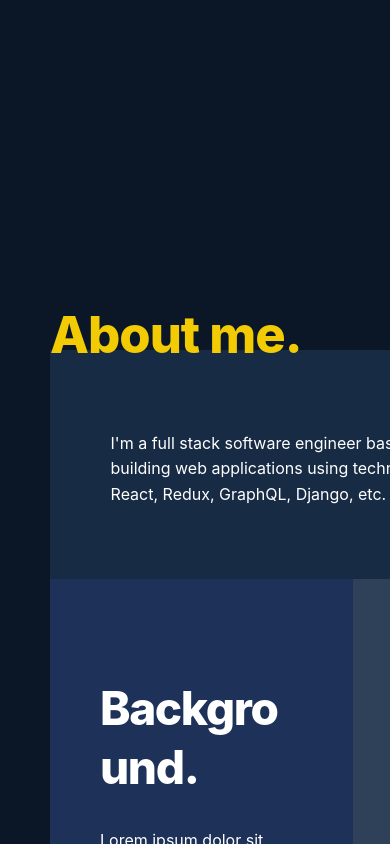
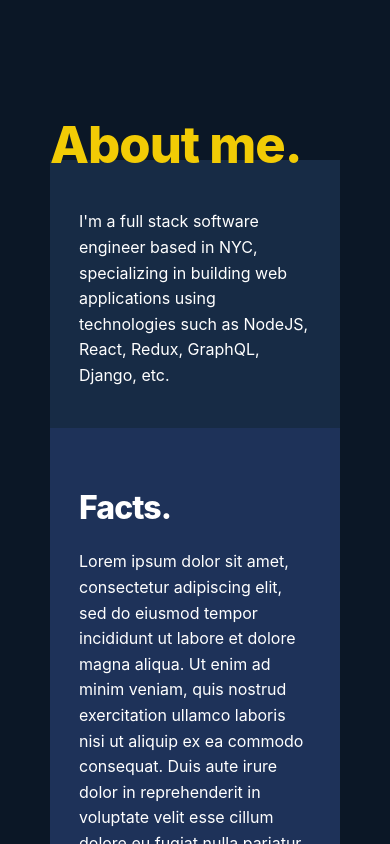
Before and after one commit to reicolee/website, a Gatsby site: page /landing in a window 390 px wide. Shown: the part 640-1484 px from the top of the page. Built offline with nearby package versions, Linux system fonts and the light colour scheme; Gatsby itself is replaced by a stand-in of ours; a web font is replaced by a local one.

Commit message:
💄 mobile responsiveness for about section

```diff
--- a/src/pages/landing/index.tsx
+++ b/src/pages/landing/index.tsx
@@ -52,7 +52,7 @@ const IndexPage = () => {
             <p>{description}</p>
           </div>
           <div className="box background">
-            <h3 className="box-header">Background.</h3>
+            <h3 className="box-header">Facts.</h3>
            Lorem ipsum dolor sit amet, consectetur adipiscing elit, sed do eiusmod tempor incididunt ut labore et dolore magna aliqua. Ut enim ad minim veniam, quis nostrud exercitation ullamco laboris nisi ut aliquip ex ea commodo consequat. Duis aute irure dolor in reprehenderit in voluptate velit esse cillum dolore eu fugiat nulla pariatur. Excepteur sint occaecat cupidatat non proident, sunt in culpa qui officia deserunt mollit anim id est laborum.
           </div>
           <div className="box skills">
--- a/src/pages/landing/style.scss
+++ b/src/pages/landing/style.scss
@@ -173,6 +173,9 @@ section {
     padding: 40px 50px 60px;
     font-size: 16px;
     line-height: 160%;
+    @include media("<=phone") {
+      padding: 10%;
+    }
 
     .box-header {
       font-size: 46px;
@@ -187,6 +190,11 @@ section {
       max-width: 680px;
       z-index: 10;
       letter-spacing: -0.03em;
+
+      @include media("<=phone") {
+        font-size: 32px;
+        margin-top: 30px;
+      }
     }
   }
 
@@ -196,8 +204,8 @@ section {
     grid-template-columns: 15% 70% 15%;
 
     @include media("<=phone") {
+      margin: 100px auto;
       grid-template-columns: 100%;
-      margin-top: 50%;
     }
 
     .content {
@@ -207,6 +215,7 @@ section {
 
       @include media("<=phone") {
         grid-column: 1;
+        grid-template-columns: 100%;
       }
 
       .header {
@@ -225,6 +234,7 @@ section {
 
         @include media("<=phone") {
           font-size: 13vw;
+          grid-column: 1;
         }
 
         .dark & {
@@ -246,6 +256,7 @@ section {
 
         @include media("<=phone") {
           padding: 10%;
+          grid-column: 1;
         }
 
         p {
```
